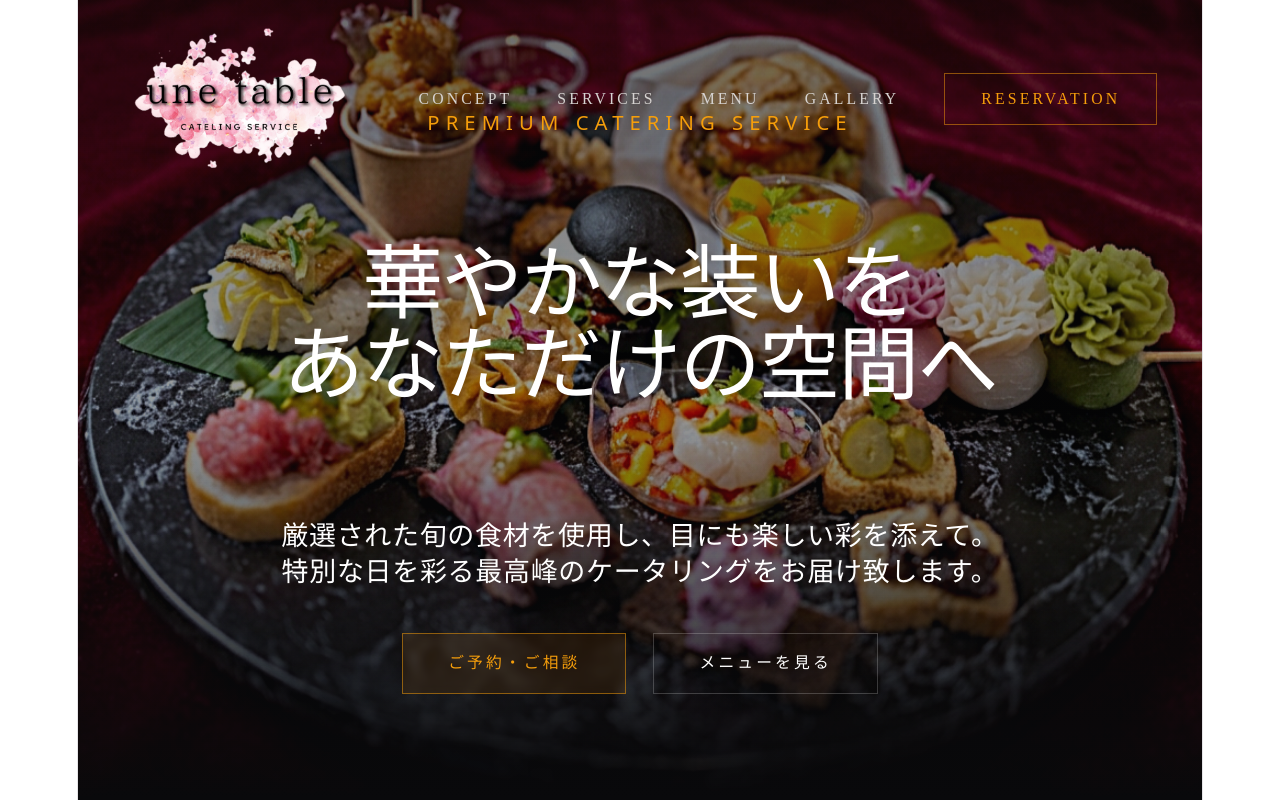
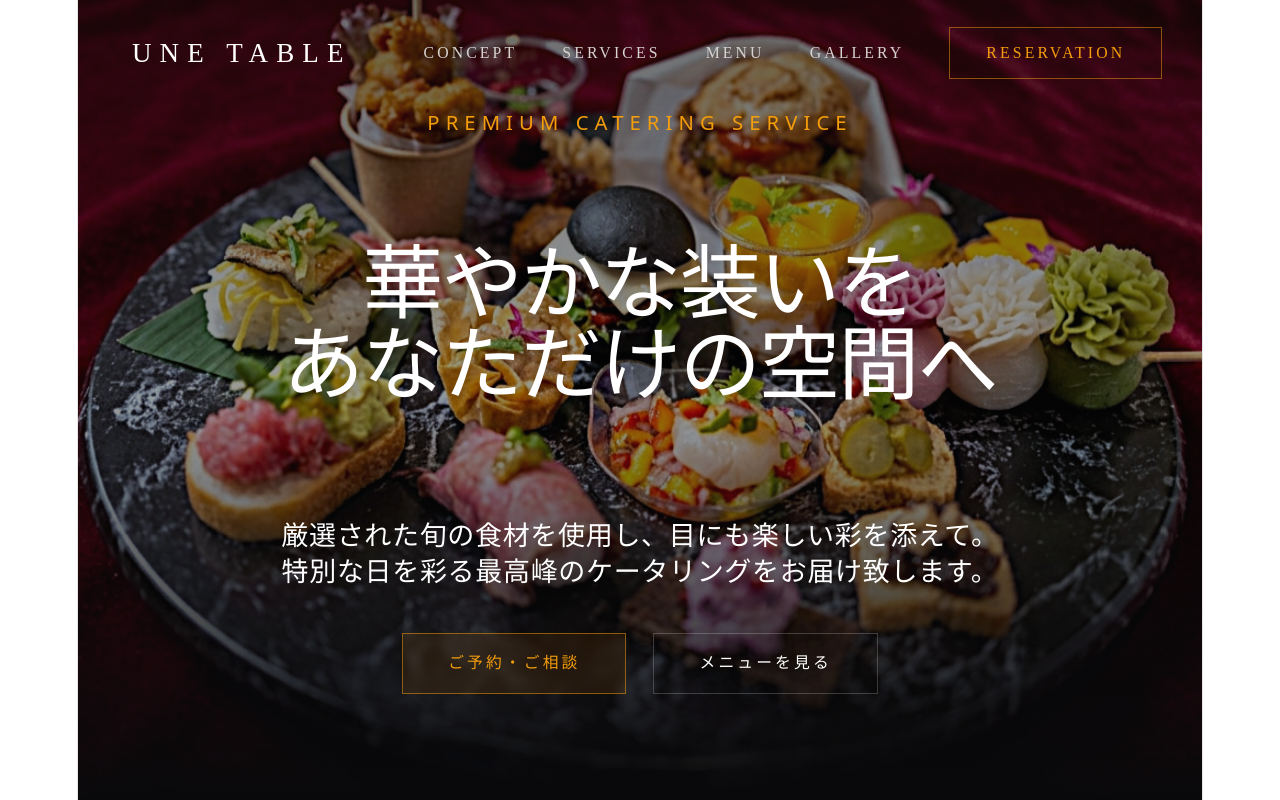
Before and after one commit to naogenbeat-prog/une-table-perfect-, a React (Vite) app: page / in a window 1280 px wide. Shown: the top 800 px of the page. Built offline with nearby package versions, Linux system fonts and the light colour scheme.

Commit message:
Update App.jsx

```diff
--- a/src/App.jsx
+++ b/src/App.jsx
@@ -33,7 +33,9 @@ const images = {
 const Navbar = ({ isScrolled, isMobileMenuOpen, setIsMobileMenuOpen }) => (
   <nav className={`fixed w-full z-50 transition-all duration-700 ${isScrolled ? "bg-zinc-950/95 backdrop-blur-md py-4 border-b border-zinc-800" : "bg-transparent py-6"}`}>
     <div className="w-full px-6 md:px-12 flex justify-start items-center gap-16">
-      <img src={CONFIG.logoImage} alt={CONFIG.brandName} className="h-20 w-auto md:h-32 cursor-pointer object-contain" />
+       <div className="text-2xl text-white tracking-[0.3em] font-light cursor-pointer uppercase">
+        {CONFIG.brandName}
+      </div>
       <div className="hidden md:flex space-x-10 items-center text-sm tracking-[0.2em] uppercase">
         {["Concept", "Services", "Menu", "Gallery"].map((item) => (
           <a key={item} href={`#${item.toLowerCase()}`} className="text-stone-300 hover:text-amber-500 transition-colors">{item}</a>
```
